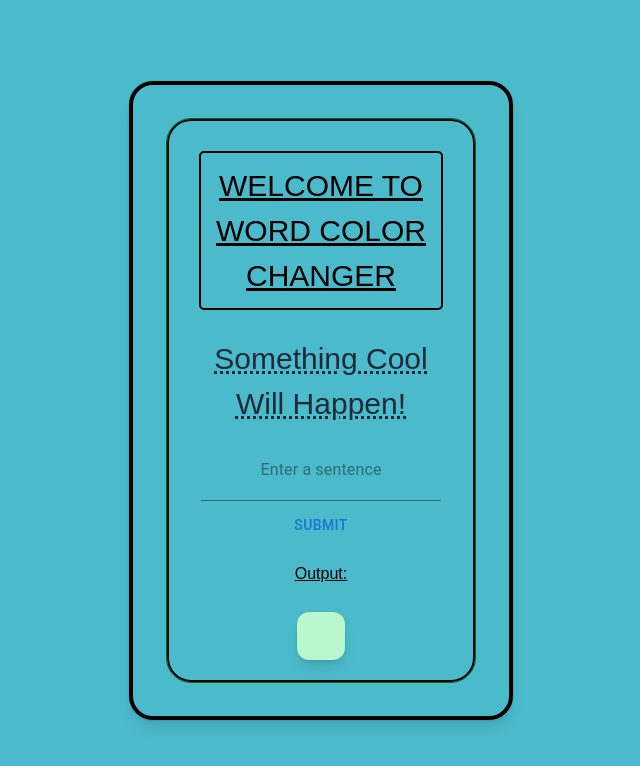
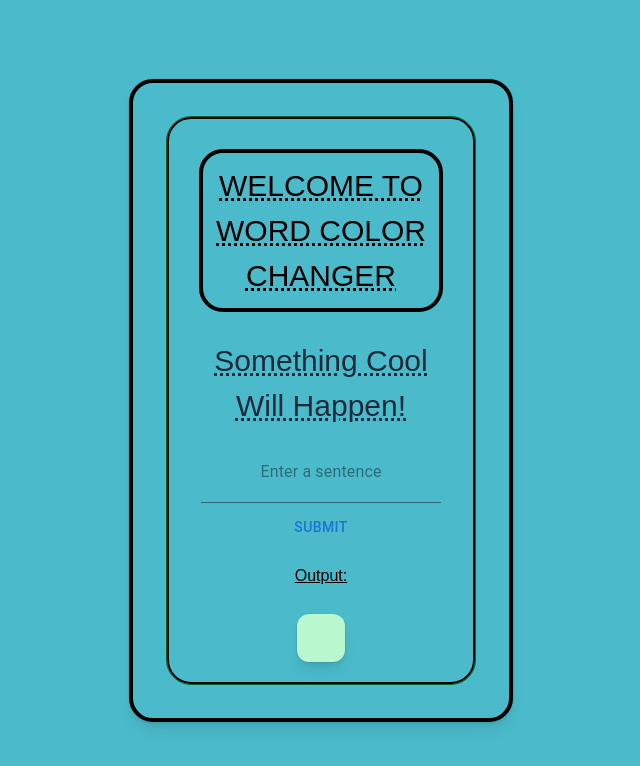
Before and after one commit to Steven-Ou/WordChanger, a Next.js app in the folder word/: page / in a window 1280 px wide. Shown: the top 766 px of the page, without its empty margins (319-959 px from the left). Built offline with nearby package versions, Linux system fonts and the light colour scheme.

Commit message:
making the box and the word underlined better!

```diff
--- a/word/app/globals.css
+++ b/word/app/globals.css
@@ -28,14 +28,10 @@ html, body{
 }
 .change{
   text-align: center;
-  text-decoration: underline;
+  text-decoration: underline dotted;
   font-size: 30px;
   margin: 10px;
   padding: 10px;
-  border: 2px solid black;
-
-  border-radius: 5px;
-  cursor: pointer;
   transition: background-color 0.3s;
 
 }
```
